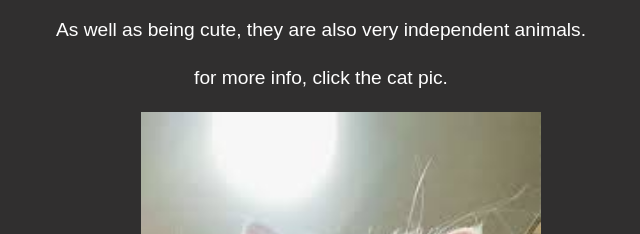
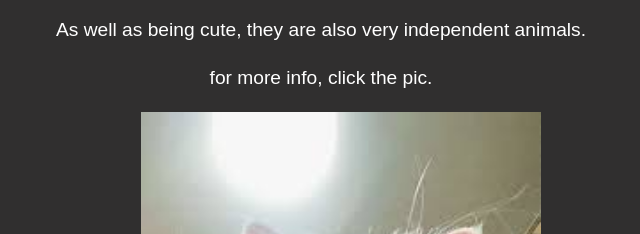
Before and after one commit to Henrik8772/CatHubInfo, a plain HTML site: page index.html in a window 1280 px wide. Shown: the part 154-388 px from the top of the page, 319-959 px from the left. Drawn offline with Linux system fonts and the light colour scheme.

Commit message:
CatHubInfo

```diff
--- a/index.html
+++ b/index.html
@@ -51,7 +51,7 @@
         <h1>Info about cats</h1>
         <p>Cats are cute and fluffy!</p>
         <p>As well as being cute, they are also very independent animals.</p>
-        <p>for more info, click the cat pic.</p>
+        <p>for more info, click the pic.</p>
         <ul>
             <a href="https://henrik8772.github.io/CatHub/">
                 <img src="catfrontpic.jpg" alt="catss">
```
